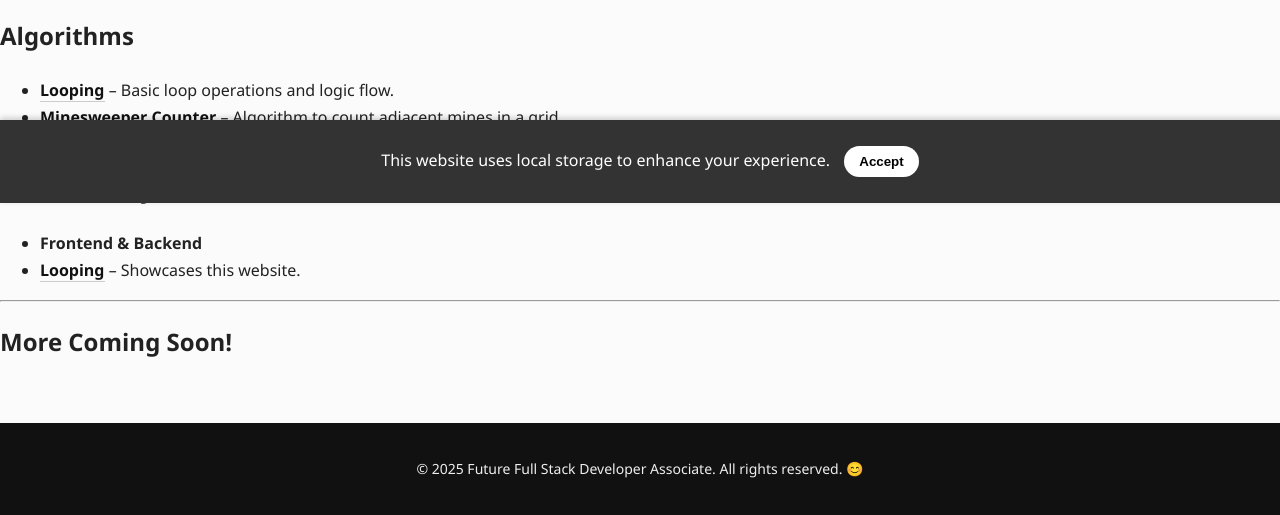
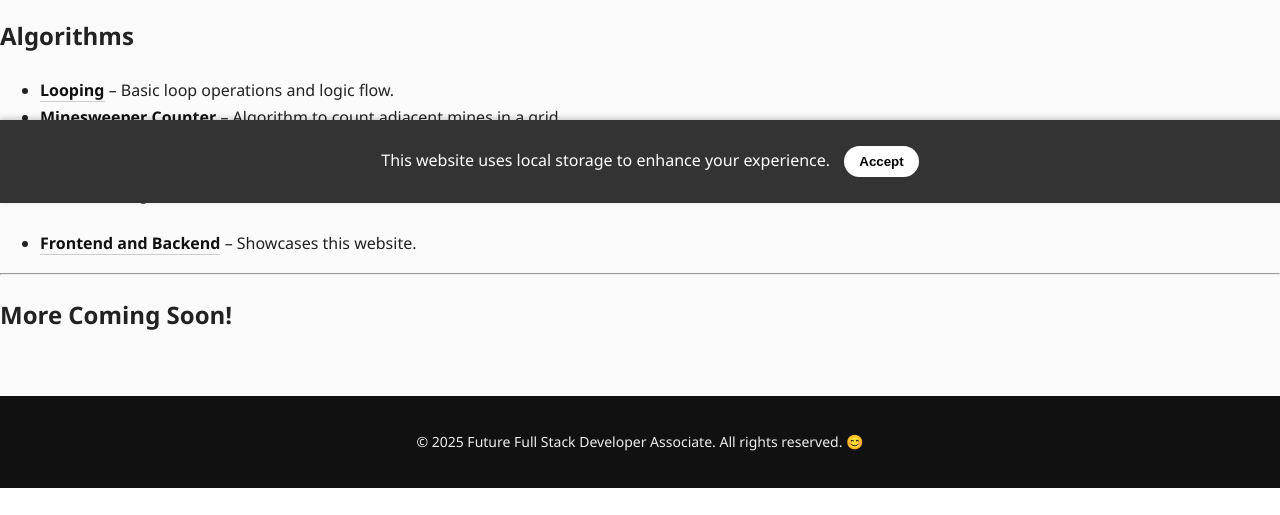
Before and after one commit to Code-Red-007/application-portfolio, a Flask app: page /projects in a window 1280 px wide. Shown: the part 597-1112 px from the top of the page. After the commit the page ends 1085 px from the top, so only its background shows below. Run offline with Flask 3, Linux system fonts and the light colour scheme.

Commit message:
Fix: resolved CSS loading error

```diff
--- a/app/templates/index.html
+++ b/app/templates/index.html
@@ -6,7 +6,7 @@
     <meta charset="UTF-8">
     <title>My Application Portfolio</title>
 
-   <link rel="stylesheet" href="{{ url_for('static', filename='css/stackerstyle.css') }}">
+   <link rel="stylesheet" href="{{ url_for('static', filename='stackerstyle.css') }}">
 
 </head>
 
--- a/app/templates/projects.html
+++ b/app/templates/projects.html
@@ -64,8 +64,7 @@ It demonstrates AF1/I, AF2/I, and AF3/I of the job requirements, showing knowled
         <section id="frontend">
             <h2>Website Project</h2>
             <ul>
-                <li><strong>Frontend & Backend</strong> </li>
-		<li><strong><a href="https://github.com/Code-Red-007/application-portfolio">Looping</a></strong> – Showcases this website.</li>
+		<li><strong><a href="https://github.com/Code-Red-007/application-portfolio">Frontend and Backend</a></strong> – Showcases this website.</li>
             </ul>
         </section>
 
--- a/app/templates/values.html
+++ b/app/templates/values.html
@@ -35,8 +35,9 @@
 	<main>
 				<!-- Insert LBBD logo here -->
 			<img src="{{ url_for('static', filename='images/Barking&Dagenham_logo.png') }}"
-     			alt="Barking and Dagenham  Logo"
+    			 alt="Barking and Dagenham Logo"
      			style="width: 300px; height: auto; display: block; margin: 20px 0;">
+
 
 
     			<h1>LBBD DRIVE VALUES</h1>
```
